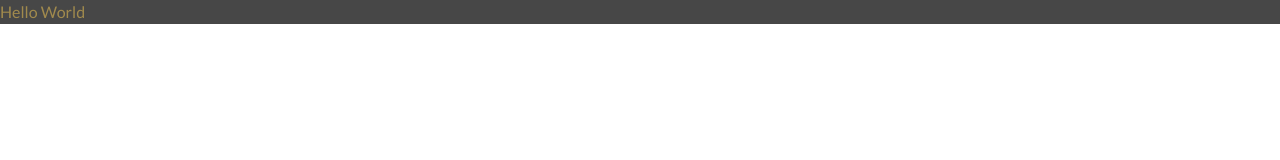
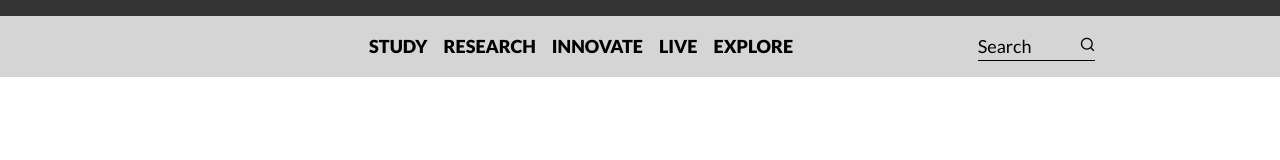
Before and after one commit to manzitresor/cloningSite, a website built with Vite: page index.html in a window 1280 px wide. Built offline with nearby package versions, Linux system fonts and the light colour scheme.

Commit message:
Add navbar

```diff
--- a/index.html
+++ b/index.html
@@ -5,9 +5,32 @@
     <meta name="viewport" content="width=device-width, initial-scale=1.0">
     <title>Document</title>
     <link rel="stylesheet" href="./styles/app.css">
+    <link rel="stylesheet" href="https://unicons.iconscout.com/release/v4.0.8/css/line.css">
 </head>
 <body>
-    <h1 class="text-primary bg-middleGray">Hello World</h1>
+    <nav>
+        <div class="bg-darkgray h-4 w-full">
+        </div>
+        <div class="bg-lighterGray py-4 w-full">
+            <div class="container mx-auto flex justify-evenly">
+                <div>
+                    <img src="">
+                </div>
+                <div class="font-extrabold text-lg flex gap-x-4 uppercase">
+                    <a>Study</a>
+                    <a>research</a>
+                    <a>innovate</a>
+                    <a>live</a>
+                    <a>explore</a>
+                </div>
+                <div class="flex gap-x-12 border-b border-black">
+                    <a class="text-lg">Search</a>
+                    <i class="uil uil-search"></i>
+                </div>
+            </div>
+        </div>
+
+    </nav>
 
 </body>
 </html>
```
